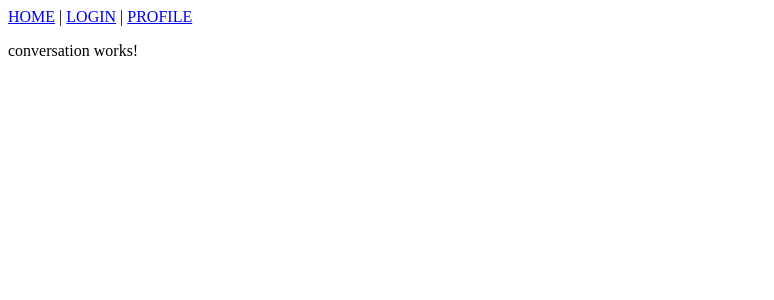
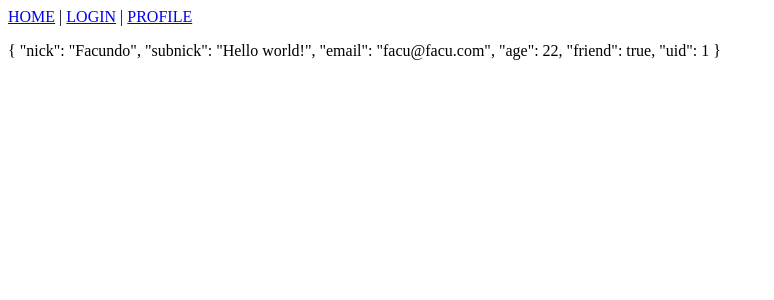
Before and after one commit to FacundoPalombo/platzinger-angular6, an Angular app: page /conversation/1 in a window 1280 px wide. Shown: the top 300 px of the page, without its empty margins (0-774 px from the left). Built offline with nearby package versions, Linux system fonts and the light colour scheme.

Commit message:
Se crea un pipe para formatear los datos del usuario en las conversaciones

```diff
--- a/src/app/conversation/conversation.component.html
+++ b/src/app/conversation/conversation.component.html
@@ -1,3 +1,3 @@
 <p>
-  conversation works!
+  {{friend | json}}
 </p>
```
